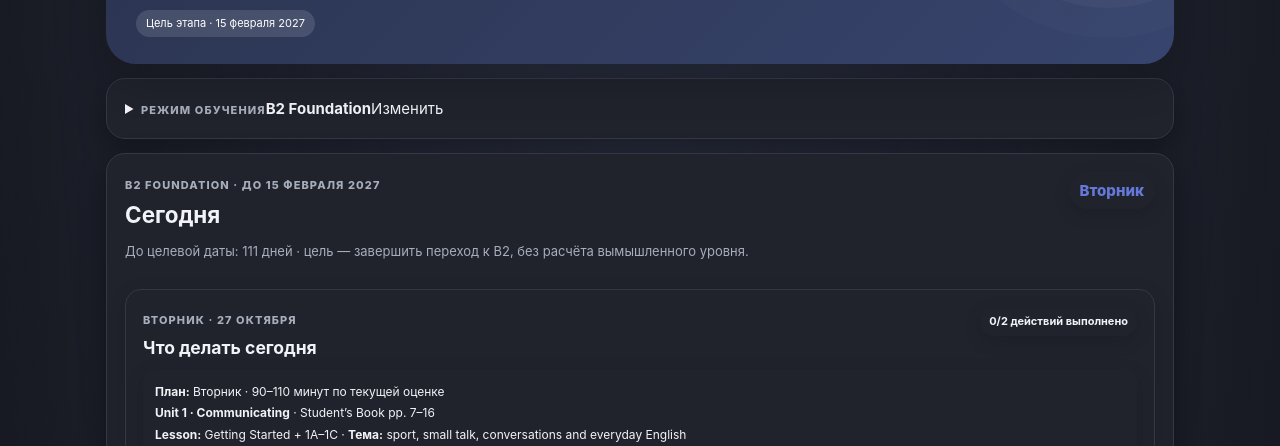
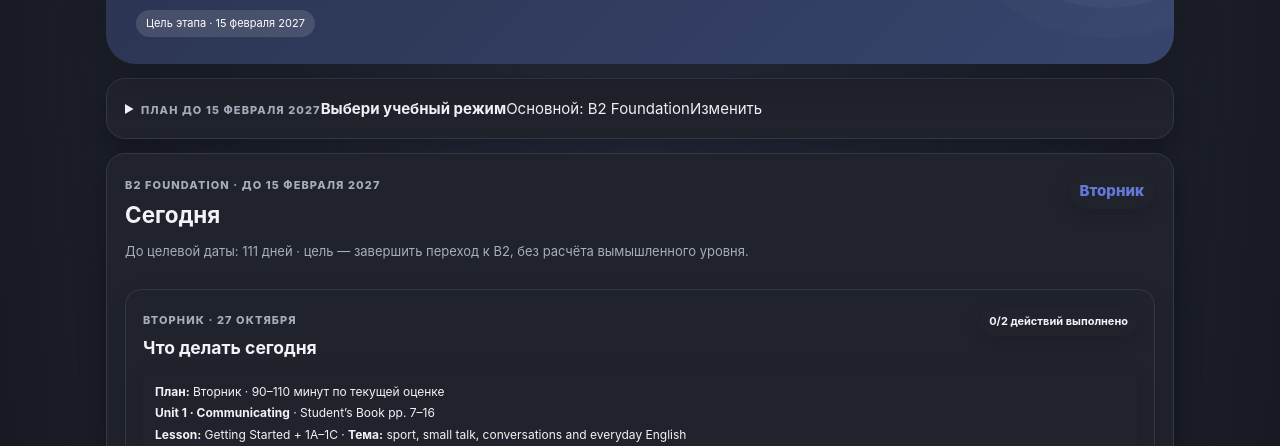
Before and after one commit to pro22072009-commits/daily-english-project, a plain HTML site: page index.html in a window 1280 px wide. Shown: the part 307-753 px from the top of the page. Drawn offline with Linux system fonts and the light colour scheme.

Commit message:
Restore the desktop Today study screen

```diff
--- a/index.html
+++ b/index.html
@@ -1104,7 +1104,8 @@ document.querySelector('#view-listening .hero p').textContent='Практику
   const modePanel = document.createElement('section');
   modePanel.className = 'system-panel b2-mode-panel';
   modePanel.id = 'study-mode-panel';
-  modePanel.innerHTML = `<details class="b2-mode-switch"><summary><span class="b2-kicker">Режим обучения</span><strong data-active-mode>B2 Foundation</strong><span class="b2-mode-change">Изменить</span></summary><div class="b2-mode-content"><div class="mode-row"><button class="mode-btn" data-study-mode="b2">B2 Foundation · до 15 февраля</button><button class="mode-btn" data-study-mode="ielts">IELTS Academic · дополнительно</button></div><p class="system-sub">Основной этап — B2 Foundation. IELTS Academic доступен отдельно в дополнительном режиме.</p></div></details>`;
+  const desktopModeSelector = window.matchMedia('(min-width: 821px) and (pointer: fine)').matches ? 'open' : '';
+  modePanel.innerHTML = `<details class="b2-mode-switch" ${desktopModeSelector}><summary><span class="b2-kicker">План до 15 февраля 2027</span><strong>Выбери учебный режим</strong><span class="b2-active-mode" data-active-mode>Основной: B2 Foundation</span><span class="b2-mode-change">Изменить</span></summary><div class="b2-mode-content"><div class="mode-row"><button class="mode-btn" data-study-mode="b2">B2 Foundation · до 15 февраля</button><button class="mode-btn" data-study-mode="ielts">IELTS Academic · дополнительно</button></div><p class="system-sub">Основной этап — B2 Foundation. IELTS Academic доступен отдельно в дополнительном режиме.</p></div></details>`;
   const b2Panel = document.createElement('section');
   b2Panel.className = 'system-panel b2-foundation-panel';
   b2Panel.id = 'b2-foundation-panel';
@@ -1235,7 +1236,7 @@ document.querySelector('#view-listening .hero p').textContent='Практику
     }
     document.querySelectorAll('[data-study-mode]').forEach(button => button.classList.toggle('active', button.dataset.studyMode === (isB2 ? 'b2' : 'ielts')));
     const activeModeLabel = modePanel.querySelector('[data-active-mode]');
-    if (activeModeLabel) activeModeLabel.textContent = isB2 ? 'B2 Foundation' : 'IELTS Academic';
+    if (activeModeLabel) activeModeLabel.textContent = isB2 ? 'Основной: B2 Foundation' : 'Текущий режим: IELTS Academic';
     // Keep the full desktop navigation available in both study modes.
     document.querySelectorAll('.nav [data-view]').forEach(button => { button.hidden = false; });
     document.querySelectorAll('.mobile-nav > button[data-view]').forEach(button => { button.hidden = isB2 ? true : !['dashboard','reading','listening'].includes(button.dataset.view); });
```
